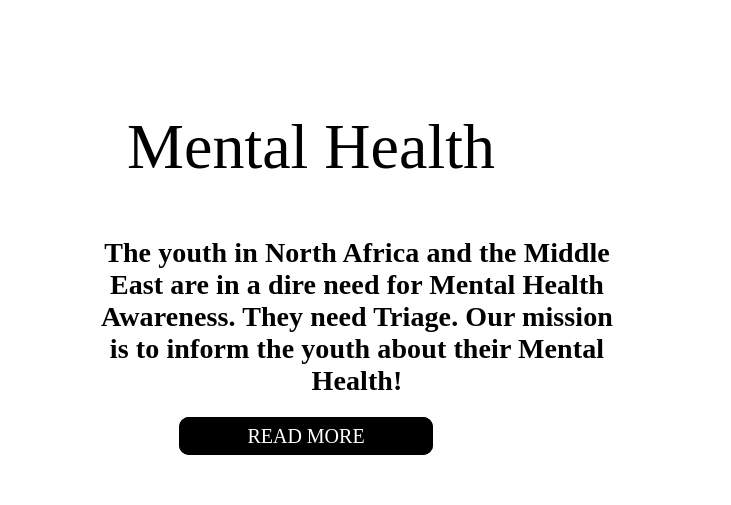
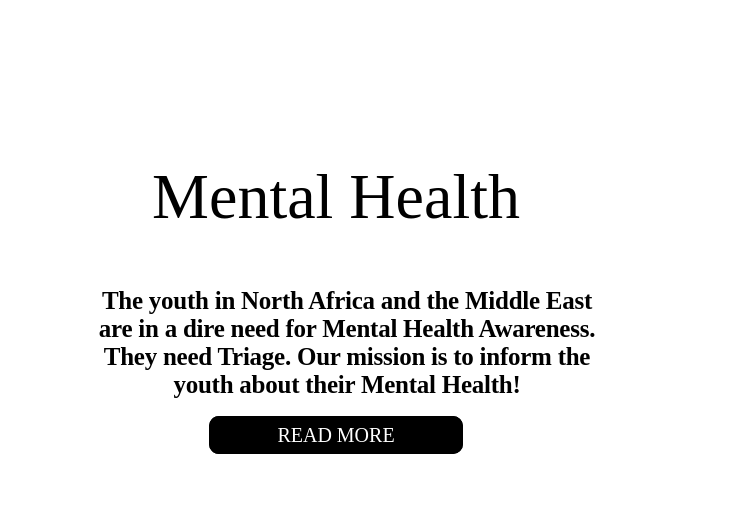
Before and after one commit to Bidbogs-prog/Triage_Initiative-master, a plain HTML site: page index.html in a window 1280 px wide. Shown: the part 750-1255 px from the top of the page, 549-1280 px from the left. Drawn offline with Linux system fonts and the light colour scheme.

Commit message:
Final layout

```diff
--- a/style.css
+++ b/style.css
@@ -138,15 +138,15 @@ a {
 .rightInformation h1 {
   font-size: 4em;
   font-weight: 400;
-  margin-top: 200px;
-  margin-right: 200px;
+  margin-top: 250px;
+  margin-right: 150px;
 }
 
 .rightInformation p {
-  font-size: 28px;
-  width: 19em;
-  font-weight: bold;
-  letter-spacing: 0.1px;
+  font-size: 25px;
+  width: 80%;
+  font-weight: 600;
+  letter-spacing: -0.01em;
 }
 
 .rightInformation a {
@@ -157,7 +157,7 @@ a {
   padding: 5px 65px;
   box-sizing: border-box;
   font-size: 20px;
-  margin-right: 210px;
+  margin-right: 150px;
 }
 
 .contact {
@@ -207,6 +207,7 @@ a {
   margin-bottom: 20px;
   background-color: #c4c4c4;
   border-radius: 5px;
+  resize: none;
 }
 
 .rightContact input {
```
